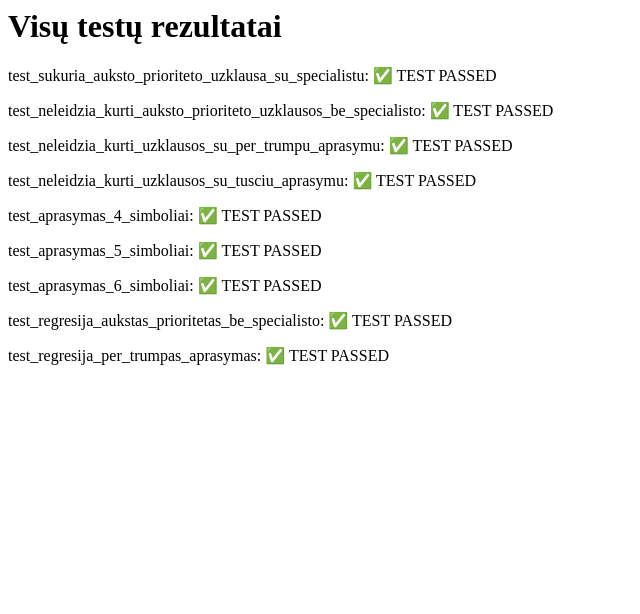
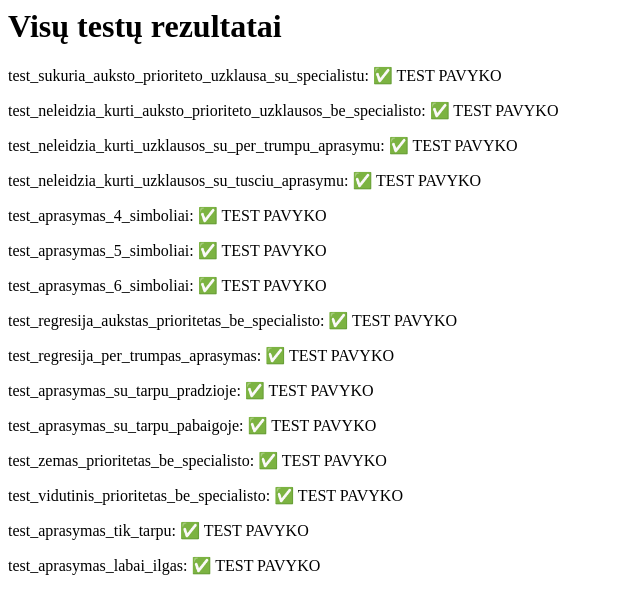
Before and after one commit to AidasBa/1.IT-pagalbos-u-klaus--ticket-sistema, a PHP site: page / in a window 1280 px wide. Shown: the top 614 px of the page, without its empty margins (0-640 px from the left). Run offline with PHP 8.4, Linux system fonts and the light colour scheme.

Commit message:
2026-10-22 pakeitimai

```diff
--- a/src/dashboard.php
+++ b/src/dashboard.php
@@ -10,7 +10,7 @@ if(!isset($_SESSION['role']))
 
 require 'config.php';
 
-$paieska = $_GET['paieska'] ?? '';
+$paieska = trim($_GET['paieska'] ?? '');
 $prioritetas = $_GET['prioritetas'] ?? '';
 $rikiavimas = $_GET['rikiavimas'] ?? 'desc';
 $limit = $_GET['limit'] ?? 20;
--- a/testai/index.php
+++ b/testai/index.php
@@ -20,8 +20,8 @@ echo "<p>";
 echo "test_sukuria_auksto_prioriteto_uzklausa_su_specialistu: ";
 
 echo $result
-    ? "✅ TEST PASSED"
-    : "❌ TEST FAILED";
+    ? "✅ TEST PAVYKO"
+    : "❌ TEST ATMESTAS";
 
 echo "</p>";
 
@@ -42,8 +42,8 @@ echo "<p>";
 echo "test_neleidzia_kurti_auksto_prioriteto_uzklausos_be_specialisto: ";
 
 echo $result
-    ? "✅ TEST PASSED"
-    : "❌ TEST FAILED";
+    ? "✅ TEST PAVYKO"
+    : "❌ TEST ATMESTAS";
 
 echo "</p>";
 
@@ -61,8 +61,8 @@ echo "<p>";
 echo "test_neleidzia_kurti_uzklausos_su_per_trumpu_aprasymu: ";
 
 echo $result
-    ? "✅ TEST PASSED"
-    : "❌ TEST FAILED";
+    ? "✅ TEST PAVYKO"
+    : "❌ TEST ATMESTAS";
 
 echo "</p>";
 
@@ -80,8 +80,8 @@ echo "<p>";
 echo "test_neleidzia_kurti_uzklausos_su_tusciu_aprasymu: ";
 
 echo $result
-    ? "✅ TEST PASSED"
-    : "❌ TEST FAILED";
+    ? "✅ TEST PAVYKO"
+    : "❌ TEST ATMESTAS";
 
 echo "</p>";
 
@@ -99,8 +99,8 @@ echo "<p>";
 echo "test_aprasymas_4_simboliai: ";
 
 echo $result
-    ? "✅ TEST PASSED"
-    : "❌ TEST FAILED";
+    ? "✅ TEST PAVYKO"
+    : "❌ TEST ATMESTAS";
 
 echo "</p>";
 
@@ -118,8 +118,8 @@ echo "<p>";
 echo "test_aprasymas_5_simboliai: ";
 
 echo $result
-    ? "✅ TEST PASSED"
-    : "❌ TEST FAILED";
+    ? "✅ TEST PAVYKO"
+    : "❌ TEST ATMESTAS";
 
 echo "</p>";
 
@@ -137,8 +137,8 @@ echo "<p>";
 echo "test_aprasymas_6_simboliai: ";
 
 echo $result
-    ? "✅ TEST PASSED"
-    : "❌ TEST FAILED";
+    ? "✅ TEST PAVYKO"
+    : "❌ TEST ATMESTAS";
 
 echo "</p>";
 
@@ -158,8 +158,8 @@ echo "<p>";
 echo "test_regresija_aukstas_prioritetas_be_specialisto: ";
 
 echo $result
-    ? "✅ TEST PASSED"
-    : "❌ TEST FAILED";
+    ? "✅ TEST PAVYKO"
+    : "❌ TEST ATMESTAS";
 
 echo "</p>";
 
@@ -177,7 +177,123 @@ echo "<p>";
 echo "test_regresija_per_trumpas_aprasymas: ";
 
 echo $result
-    ? "✅ TEST PASSED"
-    : "❌ TEST FAILED";
+    ? "✅ TEST PAVYKO"
+    : "❌ TEST ATMESTAS";
 
 echo "</p>";
+
+/*
+|--------------------------------------------------------------------------
+| Aprašymas su tarpu pradžioje
+|--------------------------------------------------------------------------
+*/
+
+$aprasymas = "     abcde";
+
+$result = strlen(trim($aprasymas)) >= 5;
+
+echo "<p>";
+echo "test_aprasymas_su_tarpu_pradzioje: ";
+
+echo $result
+    ? "✅ TEST PAVYKO"
+    : "❌ TEST ATMESTA";
+
+echo "</p>";
+
+/*
+|--------------------------------------------------------------------------
+| Aprašymas su tarpu pabaigoje
+|--------------------------------------------------------------------------
+*/
+
+$aprasymas = "abcde     ";
+
+$result = strlen(trim($aprasymas)) >= 5;
+
+echo "<p>";
+echo "test_aprasymas_su_tarpu_pabaigoje: ";
+
+echo $result
+    ? "✅ TEST PAVYKO"
+    : "❌ TEST ATMESTA";
+
+echo "</p>";
+
+/*
+|--------------------------------------------------------------------------
+| Žemas prioritetas be specialisto
+|--------------------------------------------------------------------------
+*/
+
+$prioritetas = "Žemas";
+$specialistas = "";
+
+$result = !($prioritetas === "Aukštas" && empty($specialistas));
+
+echo "<p>";
+echo "test_zemas_prioritetas_be_specialisto: ";
+
+echo $result
+    ? "✅ TEST PAVYKO"
+    : "❌ TEST ATMESTA";
+
+echo "</p>";
+
+/*
+|--------------------------------------------------------------------------
+| Vidutinis prioritetas be specialisto
+|--------------------------------------------------------------------------
+*/
+
+$prioritetas = "Vidutinis";
+$specialistas = "";
+
+$result = !($prioritetas === "Aukštas" && empty($specialistas));
+
+echo "<p>";
+echo "test_vidutinis_prioritetas_be_specialisto: ";
+
+echo $result
+    ? "✅ TEST PAVYKO"
+    : "❌ TEST ATMESTA";
+
+echo "</p>";
+
+/*
+|--------------------------------------------------------------------------
+| Aprašymas tik iš tarpų
+|--------------------------------------------------------------------------
+*/
+
+$aprasymas = "     ";
+
+$result = strlen(trim($aprasymas)) < 5;
+
+echo "<p>";
+echo "test_aprasymas_tik_tarpu: ";
+
+echo $result
+    ? "✅ TEST PAVYKO"
+    : "❌ TEST ATMESTA";
+
+echo "</p>";
+
+/*
+|--------------------------------------------------------------------------
+| Labai ilgas aprašymas
+|--------------------------------------------------------------------------
+*/
+
+$aprasymas = str_repeat("A", 500);
+
+$result = strlen($aprasymas) >= 5;
+
+echo "<p>";
+echo "test_aprasymas_labai_ilgas: ";
+
+echo $result
+    ? "✅ TEST PAVYKO"
+    : "❌ TEST ATMESTA";
+
+echo "</p>";
```
Also changed, not shown: AI-LOG.md (+2 -0 lines), bugs.md (+1 -0 lines), src/config.php (+17 -4 lines), src/create.php (+9 -5 lines), testai/test_aprasymas_labai_ilgas.php (added, +9 -0 lines), testai/test_aprasymas_su_tarpu_pabaigoje.php (added, +14 -0 lines), testai/test_aprasymas_su_tarpu_pradzioje.php (added, +14 -0 lines), testai/test_aprasymas_tik_tarpu.php (added, +9 -0 lines), testai/test_vidutinis_prioritetas_be_specialisto.php (added, +10 -0 lines), testai/test_zemas_prioritetas_be_specialisto.php (added, +10 -0 lines), ticket_sistema_test.sql (added, +136 -0 lines), ticket_sistema.sql, 2 other files.
